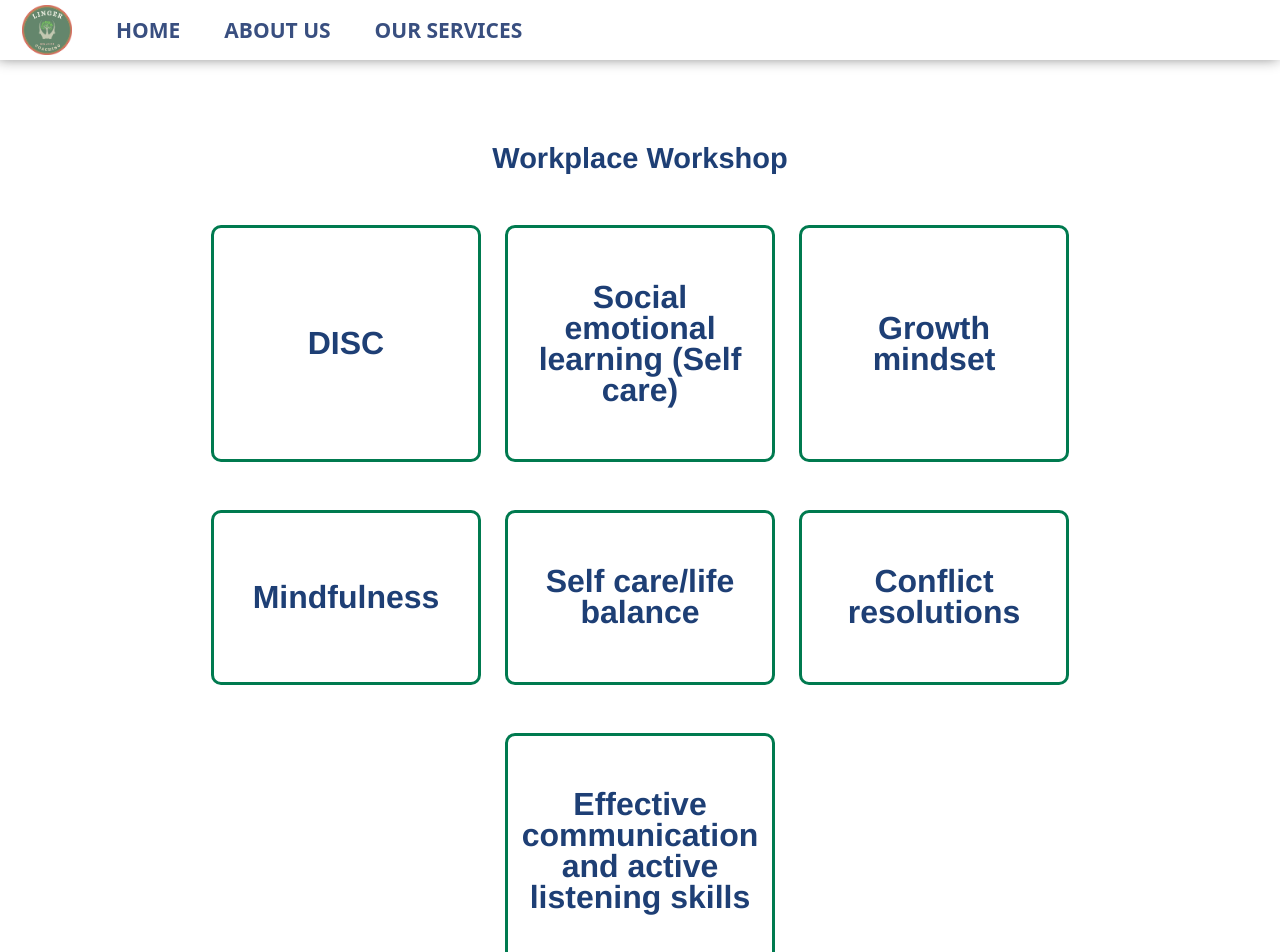
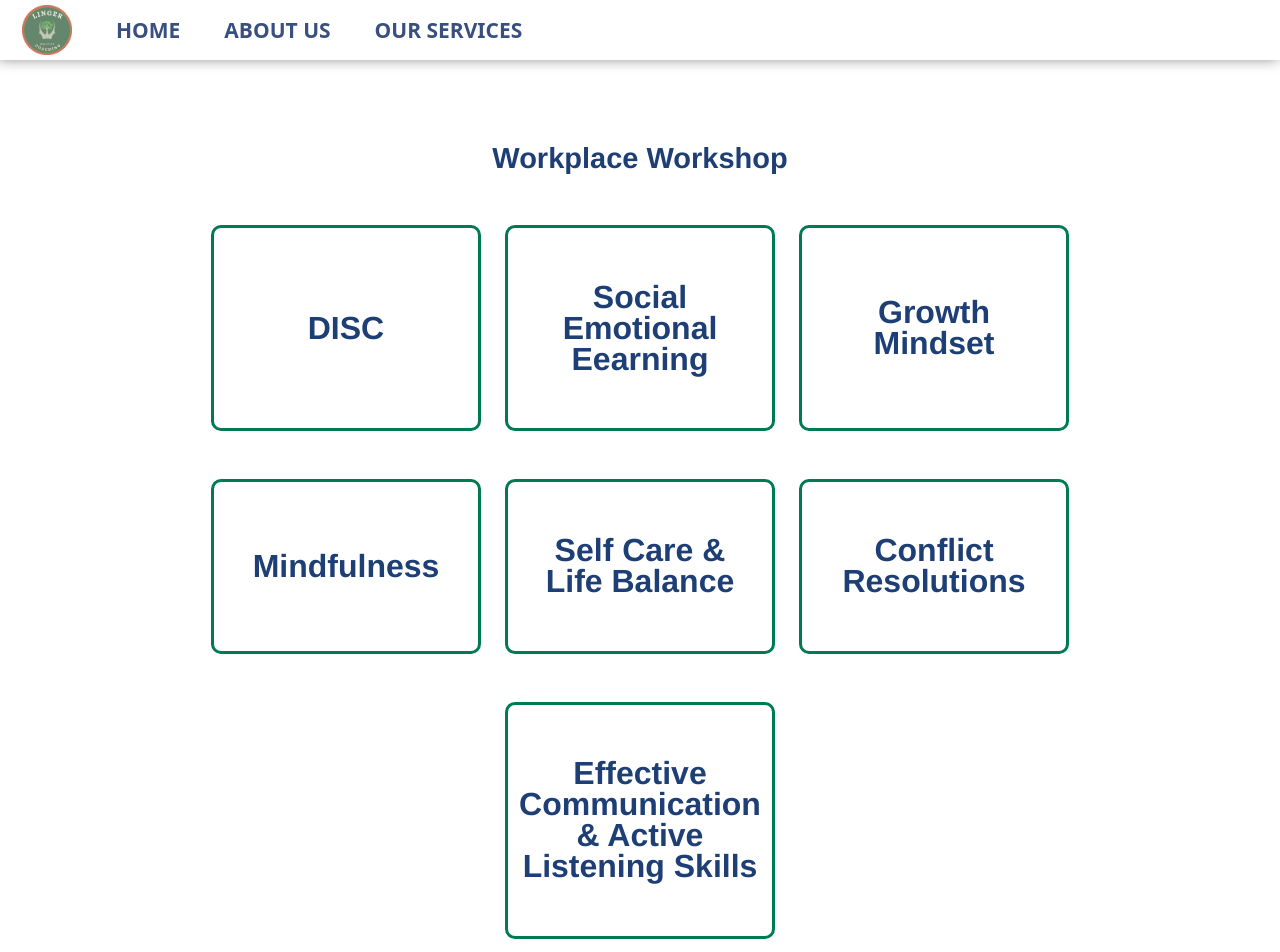
Before and after one commit to tahiaelkawas/linger-coaching, a Next.js app: page /workplace in a window 1280 px wide. Shown: the top 952 px of the page. Built offline with nearby package versions, Linux system fonts and the light colour scheme.

Commit message:
Update workplace.jsx

```diff
--- a/component/pages/workplace.jsx
+++ b/component/pages/workplace.jsx
@@ -9,11 +9,11 @@ const Workplace = () => {
             link: "/workplace-disc"
         },
         {
-            title: "Social emotional learning (Self care)",
+            title: "Social Emotional Eearning ",
             link: "/workplace-social-emotional"
         },
         {
-            title: "Growth mindset",
+            title: "Growth Mindset",
             link: "/workplace-growth"
         },
         {
@@ -21,15 +21,15 @@ const Workplace = () => {
             link: "/workplace-mindfulness"
         },
         {
-            title: "Self care/life balance",
+            title: "Self Care & Life Balance",
             link: "/workplace-self-care"
         },
         {
-            title: "Conflict resolutions",
+            title: "Conflict Resolutions",
             link: "/workplace-conflict-resolutions"
         },
         {
-            title: "Effective communication and active listening skills",
+            title: "Effective Communication & Active Listening Skills",
             link: "/workplace-effective-communication"
         }
     ]
```
